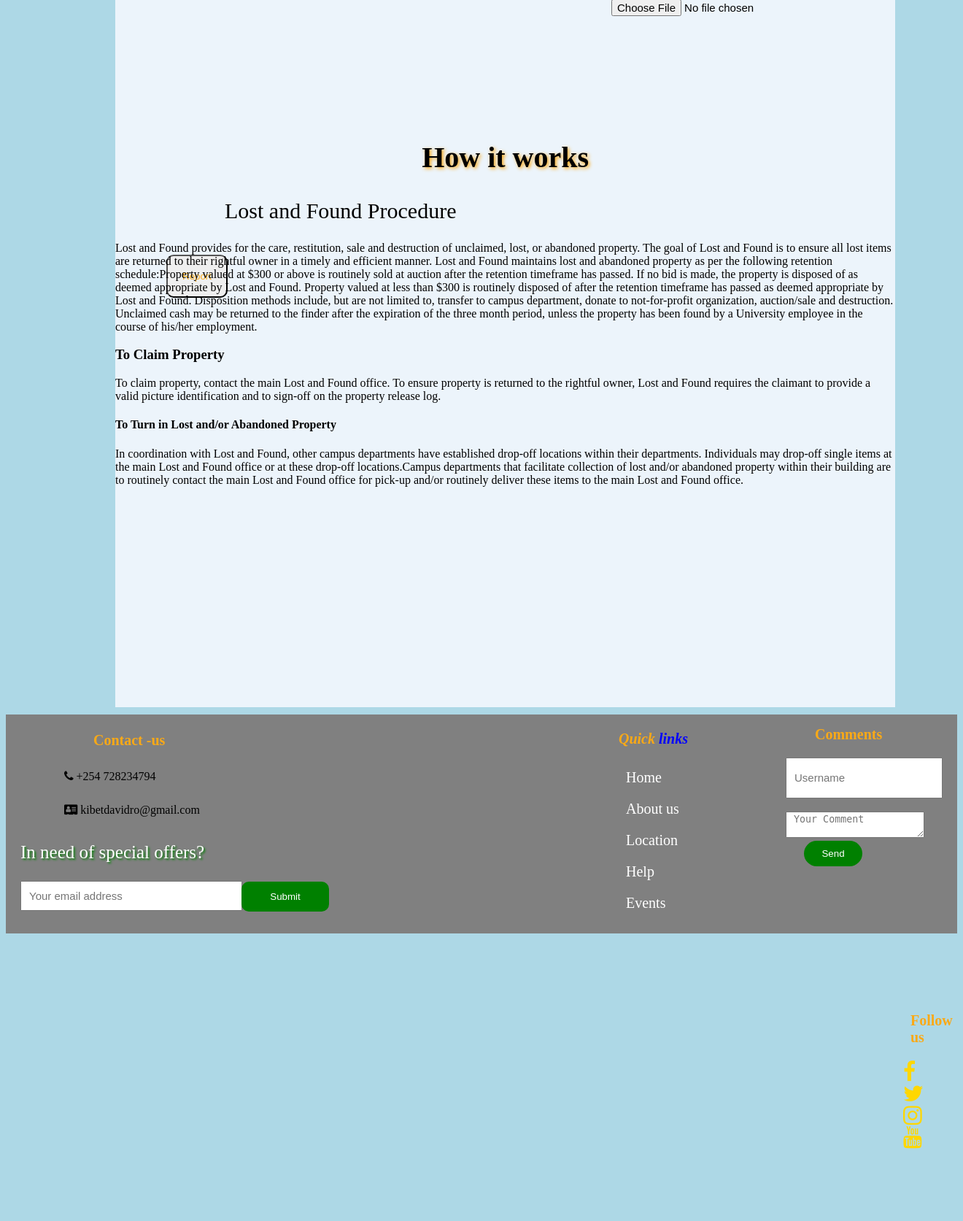
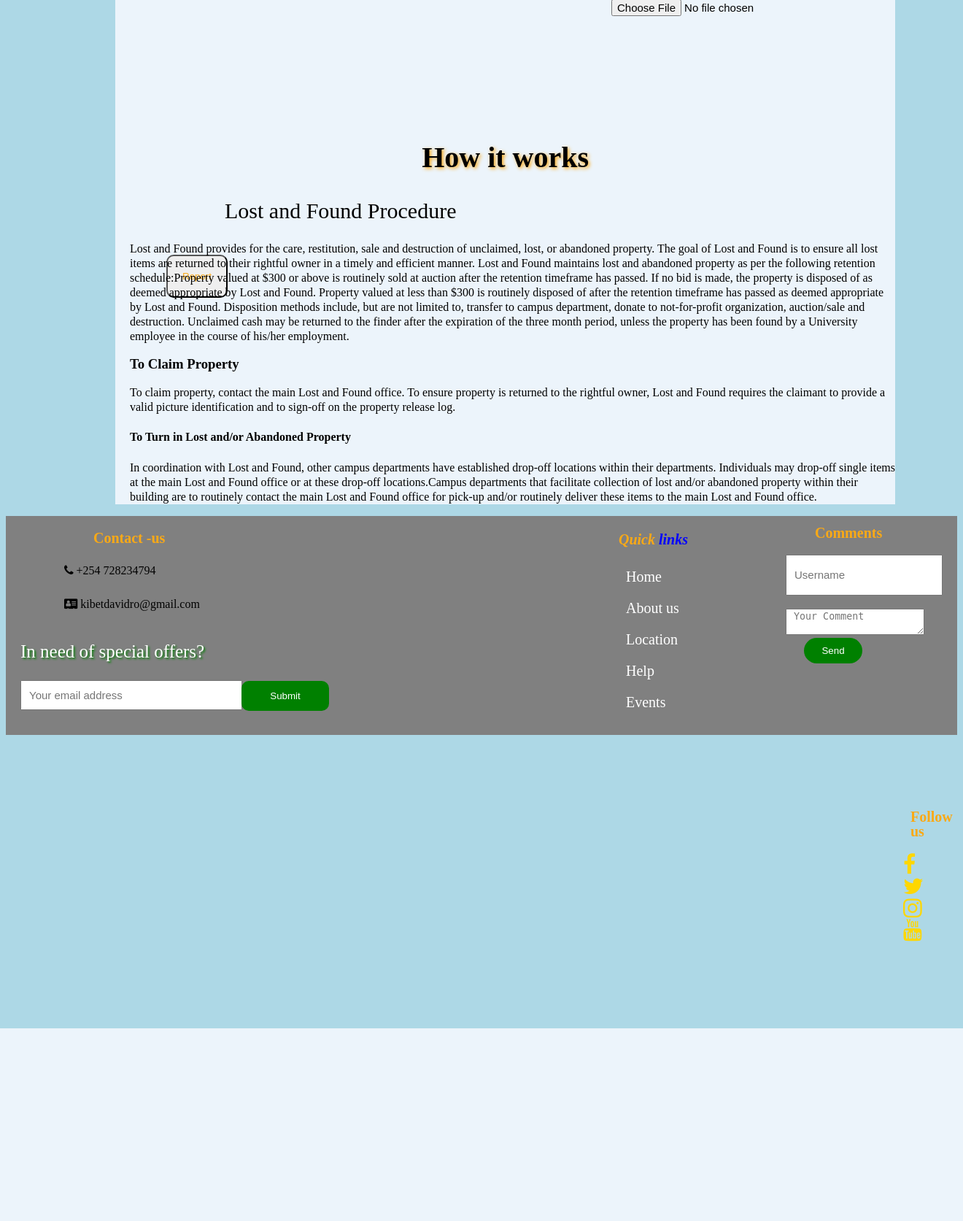
Before and after one commit to DavidKibetRono/Moringa-Access-Lost-And-Found-Website, a PHP site: page /home.php in a window 1320 px wide. Shown: the part 784-2457 px from the top of the page at 73% size. After the commit the page ends 2193 px from the top, so only its background shows below. Run offline with PHP 8.4, Linux system fonts and the light colour scheme; data that the repository does not hold is empty.

Commit message:
Add more content on homepage stylesheet

```diff
--- a/home.css
+++ b/home.css
@@ -1,7 +1,7 @@
 body{
     background-color:lightblue;
+}
 
-}
 .navigation{
     height: 220px;
     background-color: #ecf4fb;
@@ -44,7 +44,7 @@
     margin-top:-10px;
     width:82%;
     margin-left:150px;
-    height:1500px;
+    height:auto;
     border-top-left-radius: 40px;
     border-top-right-radius: 40px;
 }
@@ -61,6 +61,10 @@
     margin-left:150px;
     font-size:30px;
     font-weight: normal;
+}
+.works #how p,h3,h4{
+    line-height: 20px;
+   margin-left:20px;
 }
 input{
     font-size:15px;
@@ -172,7 +176,7 @@
     border:none;
     padding:13px;
     margin-left:-5px;
-    width:120px
+    width:120px;
 }
 .footer #column5{
     display:inline-block;
```
